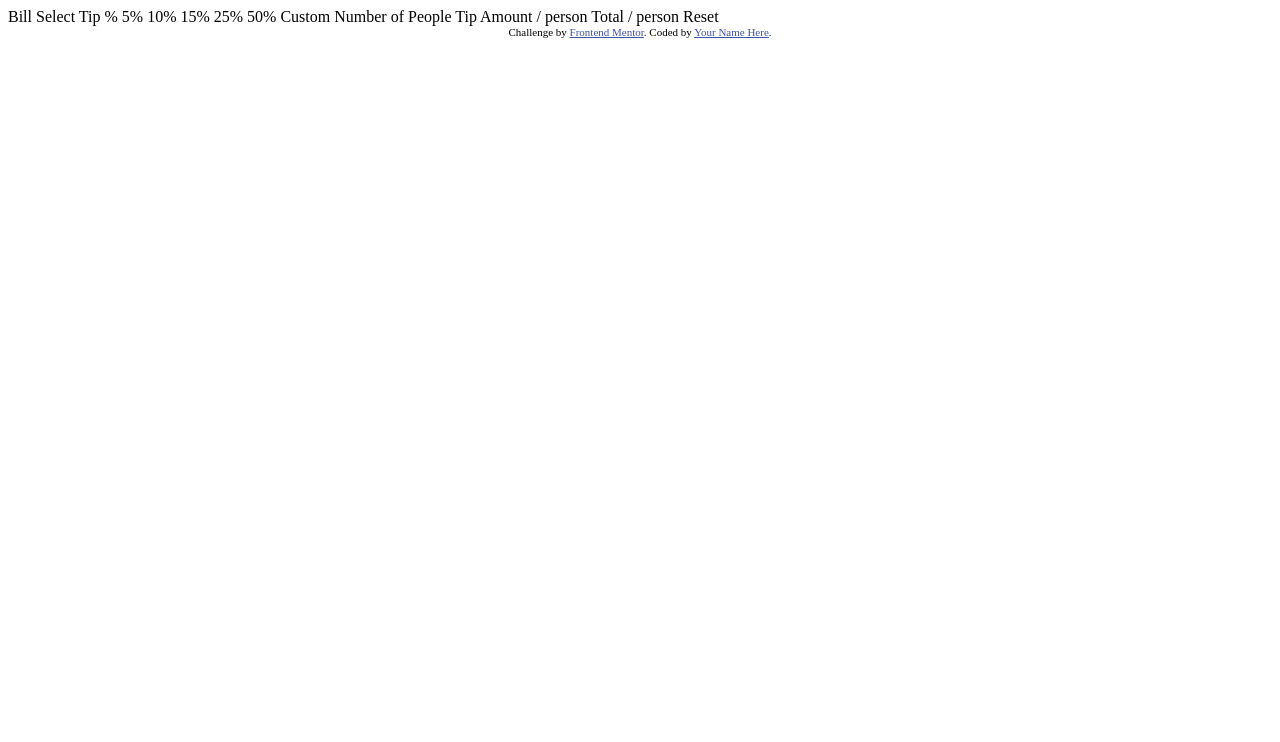
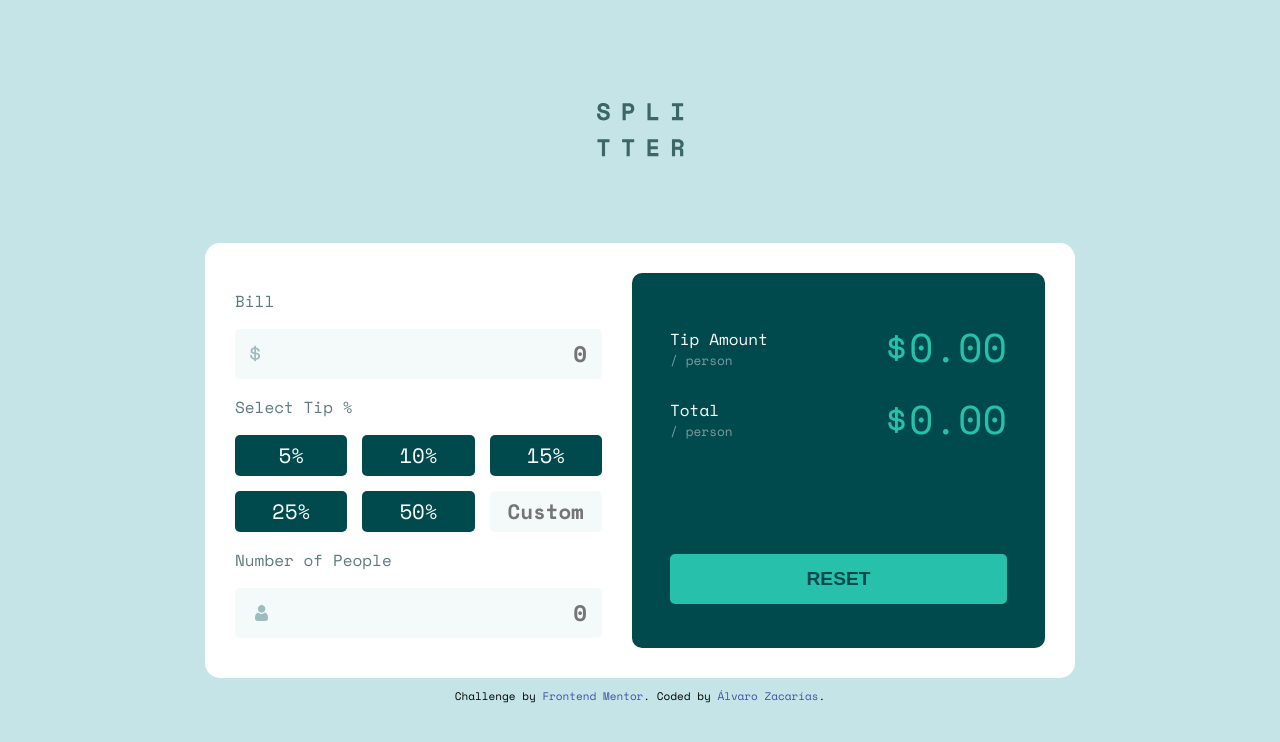
Before and after one commit to alvarozama/Tip-calculator-app, a plain HTML site: page index.html in a window 1280 px wide. Drawn offline with nearby package versions, Linux system fonts and the light colour scheme.

Commit message:
Desktop HTML & CSS

```diff
--- /dev/null
+++ b/index.css
@@ -0,0 +1,207 @@
+:root {
+    --clr-strongcyan: hsl(172, 67%, 45%);
+    --clr-verydarkcyan: hsl(183, 100%, 15%);
+    --clr-darkgreyishcyan: hsl(186, 14%, 43%);
+    --clr-greyishcyan: hsl(184, 14%, 56%);
+    --clr-lightgreyishcyan: hsl(185, 41%, 84%);
+    --clr-verylightgreyishcyan: hsl(189, 41%, 97%);
+    --clr-white: hsl(0, 0%, 100%);
+    --clr-activecyan: hsl(173, 61%, 77%);
+    --fontfamily: "Space Mono";
+    --fontize-forminput: 24px;
+    --fontweight: 700;
+}
+
+body {
+    background-color: var(--clr-lightgreyishcyan);
+    font-family: var(--fontfamily);
+    display: flex;
+    flex-direction: column;
+    justify-content: center;
+    align-items: center;
+    height: 100vh;
+}
+
+.splitterlogo {
+    margin-bottom: 80px;
+}
+
+main {
+    background-color: var(--clr-white);
+    width: 810px;
+    height: 640px;
+    max-width: 1080px;
+    max-height: 720px;
+    height: auto;
+    display: flex;
+    padding: 30px;
+    gap: 30px;
+    justify-content: space-between;
+    border-radius: 15px;
+}
+
+.controls {
+    margin: 0 0 10px 0;
+}
+
+.largeinput {
+    width: 350px;
+    height: 48px;
+    border: none;
+    background-color: var(--clr-verylightgreyishcyan);
+    border-radius: 5px;
+    font-size: 1.4rem;
+    font-weight: 600;
+    color: var(--clr-verydarkcyan);
+    font-family: var(--fontfamily);
+    text-align: right;
+    padding-right: 15px;
+}
+
+.smallinput {
+    width: 112px;
+    background-color: var(--clr-verylightgreyishcyan);
+    border: none;
+    border-radius: 5px;
+    padding: 0;
+    font-size: 1.4rem;
+    font-weight: 600;
+    color: var(--clr-verydarkcyan);
+    font-family: var(--fontfamily);
+    text-align: center;
+    font-size: 1.3rem;
+}
+
+input[type=text]:hover {
+    cursor: pointer;
+}
+
+input[type=text]:focus {
+    cursor: text;
+    outline: none;
+    border: solid var(--clr-strongcyan) 2px;
+}
+
+.smallinput:focus {
+    text-align: right;
+    padding-right: 15px;
+}
+
+.bill-container input {
+    background-image: url(./images/icon-dollar.svg);
+    background-repeat: no-repeat;
+    background-position: 15px;
+}
+
+.bill-container p,
+.tip-container p,
+.people-container p {
+    font-size: 1rem;
+    color: var(--clr-darkgreyishcyan);
+    font-weight: 500;
+}
+
+.percent {
+    display: grid;
+    grid-template-columns: 1fr 1fr 1fr;
+    gap: 15px;
+    text-align: center;
+    font-size: 1.3rem;
+}
+
+.percent div {
+    padding: 5px;
+    border-radius: 5px;
+    color: var(--clr-white);
+    background-color: var(--clr-verydarkcyan);
+}
+
+.percent .custom {
+    background-color: var(--clr-verylightgreyishcyan);
+    color: var(--clr-darkgreyishcyan);
+}
+
+.percent div:hover {
+    background-color: var(--clr-activecyan);
+    color: var(--clr-verydarkcyan);
+    cursor: pointer;
+    font-weight: 600;
+}
+
+.people-container input {
+    background-image: url(./images/icon-person.svg);
+    background-repeat: no-repeat;
+    background-position: 20px;
+}
+
+.results {
+    background-color: var(--clr-verydarkcyan);
+    width: 413px;
+    border-radius: 10px;
+    padding: 38px;
+}
+
+.right {
+    color: var(--clr-strongcyan);
+    font-size: 2.5rem;
+    font-weight: 500;
+}
+
+.white {
+    color: var(--clr-white);
+    font-size: 1rem;
+    margin-bottom: 0;
+}
+
+.perperson {
+    font-size: 0.8rem;
+    font-weight: 500;
+    color: var(--clr-greyishcyan);
+    margin-top: 0;
+}
+
+.amount {
+    display: flex;
+    justify-content: space-between;
+    align-items: center;
+}
+
+.total {
+    display: flex;
+    justify-content: space-between;
+    align-items: center;
+}
+
+.reset-button {
+    width: 100%;
+    height: 50px;
+    background-color: var(--clr-strongcyan);
+    color: var(--clr-verydarkcyan);
+    border: none;
+    border-radius: 5px;
+    position: relative;
+    top: 100px;
+    font-size: 1.2rem;
+    font-weight: var(--fontweight);
+}
+
+.reset-button:hover,
+.reset-button:focus {
+    background-color: var(--clr-activecyan);
+    color: var(--clr-verydarkcyan);
+    cursor: pointer;
+    font-weight: 600;
+}
+
+footer {
+    margin: 10px;
+}
+
+footer a {
+    text-decoration: none;
+}
+
+
+
+.attribution { font-size: 11px; text-align: center; }
+.attribution a { color: hsl(228, 45%, 44%); }
--- a/index.html
+++ b/index.html
@@ -5,40 +5,78 @@
     <meta name="viewport" content="width=device-width, initial-scale=1.0"> <!-- displays site properly based on user's device -->
 
     <link rel="icon" type="image/png" sizes="32x32" href="./images/favicon-32x32.png">
+    <link rel="preconnect" href="https://fonts.googleapis.com">
+    <link rel="preconnect" href="https://fonts.gstatic.com" crossorigin>
+    <link href="https://fonts.googleapis.com/css2?family=Space+Mono:ital,wght@0,400;0,700;1,400;1,700&display=swap" rel="stylesheet">
+    <link rel="stylesheet" href="index.css">
 
     <title>Frontend Mentor | Tip calculator app</title>
 
-  <!-- Feel free to remove these styles or customise in your own stylesheet 👍 -->
-  <style>
-    .attribution { font-size: 11px; text-align: center; }
-    .attribution a { color: hsl(228, 45%, 44%); }
-  </style>
   </head>
   <body>
 
-  Bill
+    <div class="splitterlogo">
+      <img src="./images/logo.svg" alt="Splitter Logo">
+    </div>
 
-  Select Tip %
-  5%
-  10%
-  15%
-  25%
-  50%
-  Custom
+    <main>
 
-  Number of People
+      <div class="controls">
 
-  Tip Amount
-  / person
+        <div class="bill-container">
+          <p>Bill</p>
+          <input type="text" id="bill" placeholder="0" class="largeinput" novalidate>
+        </div>
 
-  Total
-  / person
+        <div class="tip-container">
+          <p>Select Tip %</p>
+          <div class="percent grid">
+            <div>5%</div>
+            <div>10%</div>
+            <div>15%</div>
+            <div>25%</div>
+            <div>50%</div>
+            <input type="text" id="custom" placeholder="Custom" class="smallinput" novalidate>
+          </div>
+        </div>
 
-  Reset
+        <div class="people-container">
+          <p>Number of People</p>
+          <input type="text" id="people-number"  placeholder="0" class="largeinput" novalidate>
+        </div>
+      </div>
 
-  <div class="attribution">
+
+
+      <div class="results">
+
+        <div class="amount">
+          <div class="amountperson">
+            <p class="white">Tip Amount</p>
+            <p class="perperson">/ person</p>
+          </div>
+          <div class="right">$0.00</div>
+        </div>
+
+        <div class="total">
+          <div class="totalperson">
+            <p class="white">Total</p>
+            <p class="perperson">/ person</p>
+          </div>
+          <div class="right">$0.00</div>
+        </div>
+
+        <button class="reset-button" id="reset-button">RESET</button>
+      </div>
+
+    </main>
+
+
+
+    <footer class="attribution">
       Challenge by <a href="https://www.frontendmentor.io?ref=challenge" target="_blank">Frontend Mentor</a>.
-    Coded by <a href="#">Your Name Here</a>.
-  </div>
+      Coded by <a href="#">Álvaro Zacarías</a>.
+    </footer>
+    <script src="index.js"></script>
   </body>
 </html>
```
Also changed, not shown: index.js (added). Lines whose indentation alone changed are shown as unchanged.
